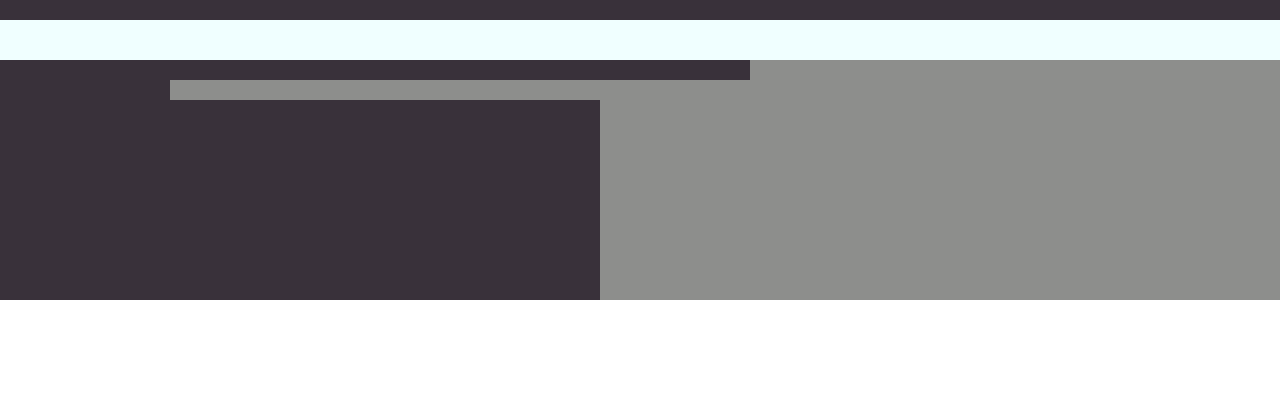
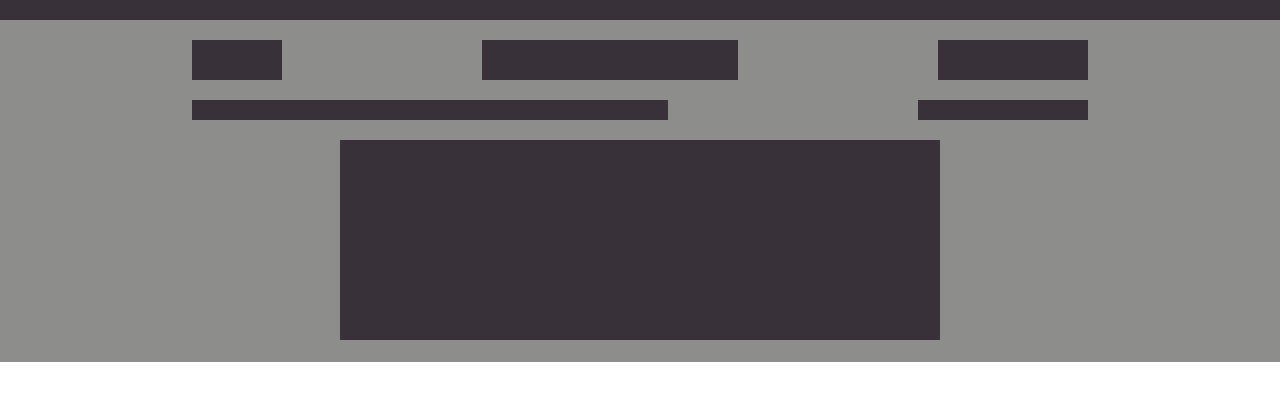
Before and after one commit to mackenzn/art300_5screenshots, a plain HTML site: page yahoonews.html in a window 1280 px wide. Drawn offline with Linux system fonts and the light colour scheme.

Commit message:
completed header yahoonews

```diff
--- a/yahoonews.css
+++ b/yahoonews.css
@@ -6,7 +6,7 @@ body {
 .header {
     background-color: #8D8E8C;
     width: 100vw;
-    position: relative;
+    padding-bottom: 2px;
 }
 
 .home {
@@ -17,10 +17,12 @@ body {
 
 .line_one {
     display: grid;
-    grid-template-columns: 90px 600px 150px;
+    grid-template-columns: 90px 1fr 150px;
     grid-template-rows: 40px;
-    grid-gap: 20px 100px;
-    background-color: azure;
+    grid-gap: 200px;
+    margin: auto;
+    margin-top: 20px;
+    width: 70vw;
 }
 .logo{
     background-color: #39313A;
@@ -36,24 +38,30 @@ body {
 
 .line_two {
     display: grid;
+    grid-template-columns: 1fr 170px;
+    grid-template-rows: 20px;
+    grid-gap: 250px;
+    margin: auto;
+    margin-top: 20px;
+    width: 70vw;
 }
 
 .options{
     background-color: #39313A;
-    width: 750px;
-    height: 20px;
 }
 
 .socialmedia {
     background-color: #39313A;
-    width: 170px;
-    height: 20px;
 }
 
 .ad {
     background-color: #39313A;
     width: 600px;
     height: 200px;
+    margin-top: 20px;
+    margin-bottom: 20px;
+    margin-left: auto;
+    margin-right: auto;
 }
 
 .background {
--- a/yahoonews.html
+++ b/yahoonews.html
@@ -10,13 +10,15 @@
 <body>
     <div class="header">
         <div class="home"></div>
-        <div class="line_one"></div>
+        <div class="line_one">
             <div class="logo"></div>
             <div class="searchbar"></div>
             <div class="signin"></div>
-        <div class="line_two"></div>
+        </div>
+        <div class="line_two">
             <div class="options"></div>
             <div class="socialmedia"></div>
+        </div>
         <div class="ad"></div>
     </div>
     <div class="background">
```
